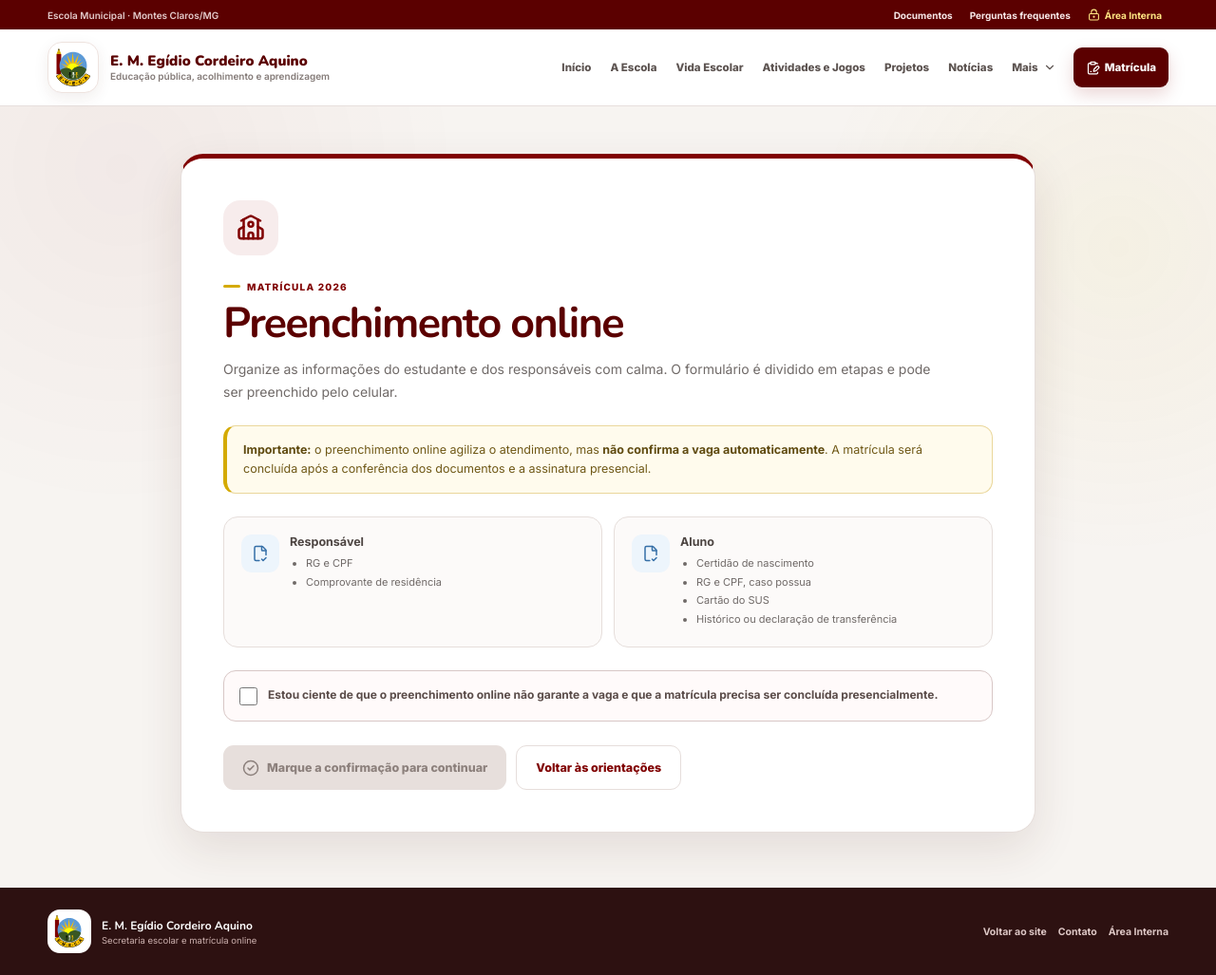
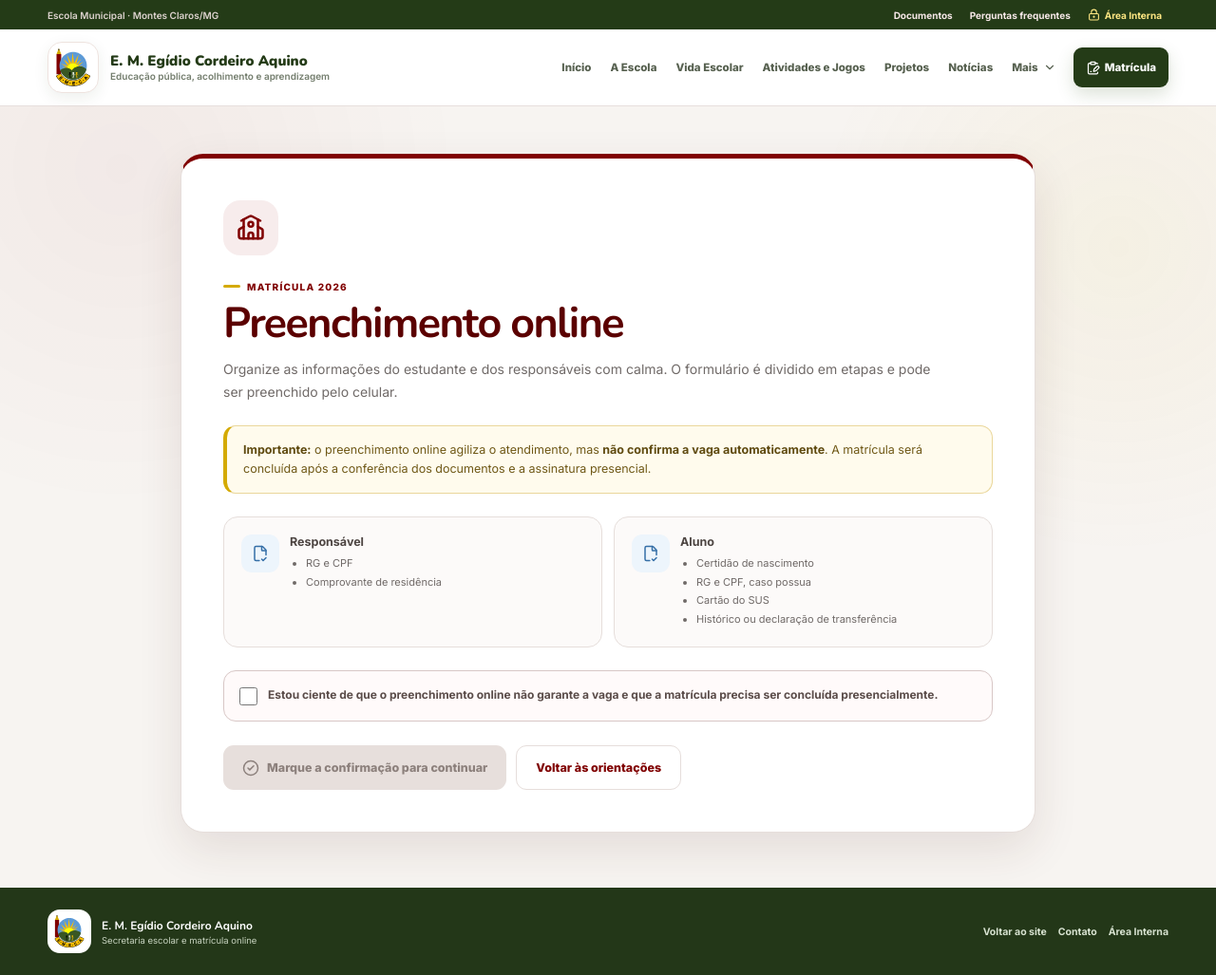
Before and after one commit to Paulo-Andre/emeca, a React (Vite) app in the folder frontend_publico/: page /DadosMae in a window 1280 px wide. Shown: the whole page at 95% size. Built offline with nearby package versions, Linux system fonts and the light colour scheme.

Commit message:
Aplicar verde dominante ao menu da matrícula

```diff
--- a/frontend_publico/src/components/css/publicSiteShell.css
+++ b/frontend_publico/src/components/css/publicSiteShell.css
@@ -1,15 +1,15 @@
 :root {
-  --shell-wine: #800000;
-  --shell-wine-dark: #5b0000;
-  --shell-wine-soft: #f7ecec;
+  --shell-wine: #395723;
+  --shell-wine-dark: #243b17;
+  --shell-wine-soft: #eef4ea;
   --shell-gold: #d4aa00;
   --shell-gold-bright: #ffc200;
-  --shell-blue: #5c9ad7;
+  --shell-blue: #800000;
   --shell-green: #395723;
-  --shell-text: #3f3a3a;
-  --shell-muted: #706a68;
-  --shell-border: #e6dedb;
-  --shell-bg: #f7f4f1;
+  --shell-text: #374033;
+  --shell-muted: #697263;
+  --shell-border: #dde5d7;
+  --shell-bg: #f5f8f2;
 }
 
 .school-public-shell {
@@ -103,7 +103,7 @@
   border-radius: 15px;
   background: #fff;
   object-fit: contain;
-  box-shadow: 0 5px 16px rgba(73,34,31,.08);
+  box-shadow: 0 5px 16px rgba(42,67,29,.08);
 }
 
 .school-public-brand > span {
@@ -121,7 +121,7 @@
 }
 
 .school-public-brand small {
-  color: #847b78;
+  color: #737d6d;
   font-size: 10px;
   font-weight: 600;
 }
@@ -143,7 +143,7 @@
   justify-content: center;
   gap: 5px;
   border-radius: 9px;
-  color: #5c5350;
+  color: #56604f;
   font-size: 11.5px;
   font-weight: 750;
   text-decoration: none;
@@ -178,20 +178,20 @@
   border: 1px solid var(--shell-border);
   border-radius: 13px;
   background: #fff;
-  box-shadow: 0 18px 50px rgba(73,34,31,.16);
+  box-shadow: 0 18px 50px rgba(42,67,29,.16);
 }
 
 .school-public-more__panel a {
   padding: 9px 10px;
   border-radius: 8px;
-  color: #544b48;
+  color: #545d4e;
   font-size: 11px;
   font-weight: 700;
   text-decoration: none;
 }
 
 .school-public-more__panel a:hover {
-  background: #fbf8f5;
+  background: #f7faf4;
   color: var(--shell-wine);
 }
 
@@ -201,7 +201,7 @@
   padding: 0 13px;
   background: var(--shell-wine);
   color: #fff;
-  box-shadow: 0 7px 18px rgba(128,0,0,.17);
+  box-shadow: 0 7px 18px rgba(57,87,35,.18);
 }
 
 .school-public-nav .shell-enrollment:hover,
@@ -232,7 +232,7 @@
 
 .school-public-footer {
   margin-top: auto;
-  background: #2d1111;
+  background: #233718;
   color: #fff;
 }
 
@@ -271,7 +271,7 @@
 }
 
 .school-public-footer__brand span {
-  color: #cdb1af;
+  color: #c8d4c0;
   font-size: 9.5px;
 }
 
@@ -281,7 +281,7 @@
 }
 
 .school-public-footer__links a {
-  color: #ddc7c5;
+  color: #d7e2d0;
   font-size: 10.5px;
   font-weight: 700;
   text-decoration: none;
@@ -315,7 +315,7 @@
     border: 1px solid var(--shell-border);
     border-radius: 17px;
     background: #fff;
-    box-shadow: 0 20px 60px rgba(73,34,31,.18);
+    box-shadow: 0 20px 60px rgba(42,67,29,.18);
   }
 
   .school-public-nav.is-open {
@@ -336,7 +336,7 @@
     margin: 4px 0 6px;
     border: 0;
     box-shadow: none;
-    background: #fbf8f5;
+    background: #f7faf4;
   }
 
   .school-public-nav .shell-enrollment {
```
